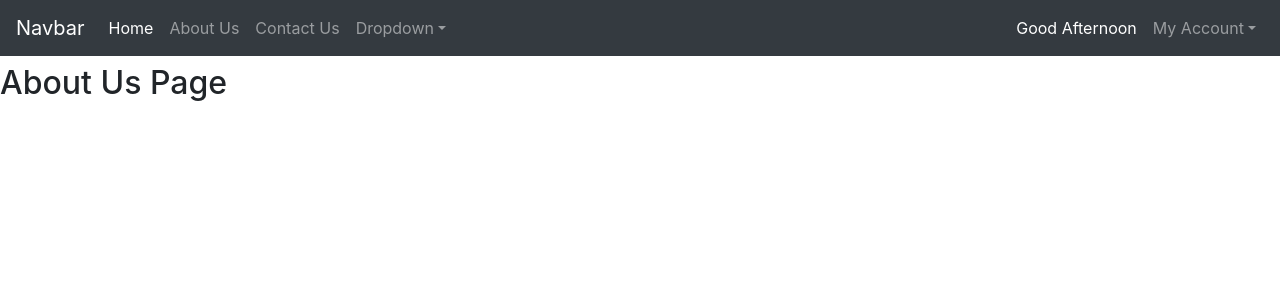
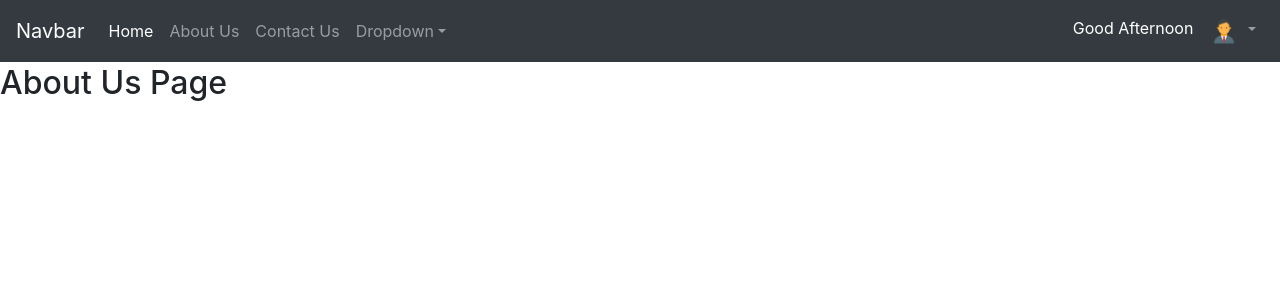
Before and after one commit to leihuagh/Django-Practice-Site, a Django app: page /about in a window 1280 px wide. Shown: the top 300 px of the page. Run offline with Django 3.2, Linux system fonts and the light colour scheme; some libraries are stand-ins or nearby versions.

Commit message:
my account avatar

```diff
--- a/templates/base/navbar.html
+++ b/templates/base/navbar.html
@@ -1,3 +1,4 @@
+{% load static %}
 {% load datetime_tags %}
 <nav class="navbar navbar-expand-md navbar-dark fixed-top bg-dark">
     <a class="navbar-brand" href="#">Navbar</a>
@@ -33,7 +34,9 @@
             </li>
             <li class="nav-item dropdown">
                 <a class="nav-link dropdown-toggle" href="#" id="myaccount" data-toggle="dropdown" aria-haspopup="true"
-                    aria-expanded="false">My Account</a>
+                    aria-expanded="false">
+                    <img src="{% static 'img/users/avatar.png' %}" width="30" height="30" alt="">
+                </a>
                 <div class="dropdown-menu dropdown-menu-right" aria-labelledby="myaccount">
                     {% if user.is_authenticated %}
                     <a class="dropdown-item" href="#">Profile</a>
```
Also changed, not shown: assets/img/users/avatar.png (added), static/img/users/avatar.png (added).
